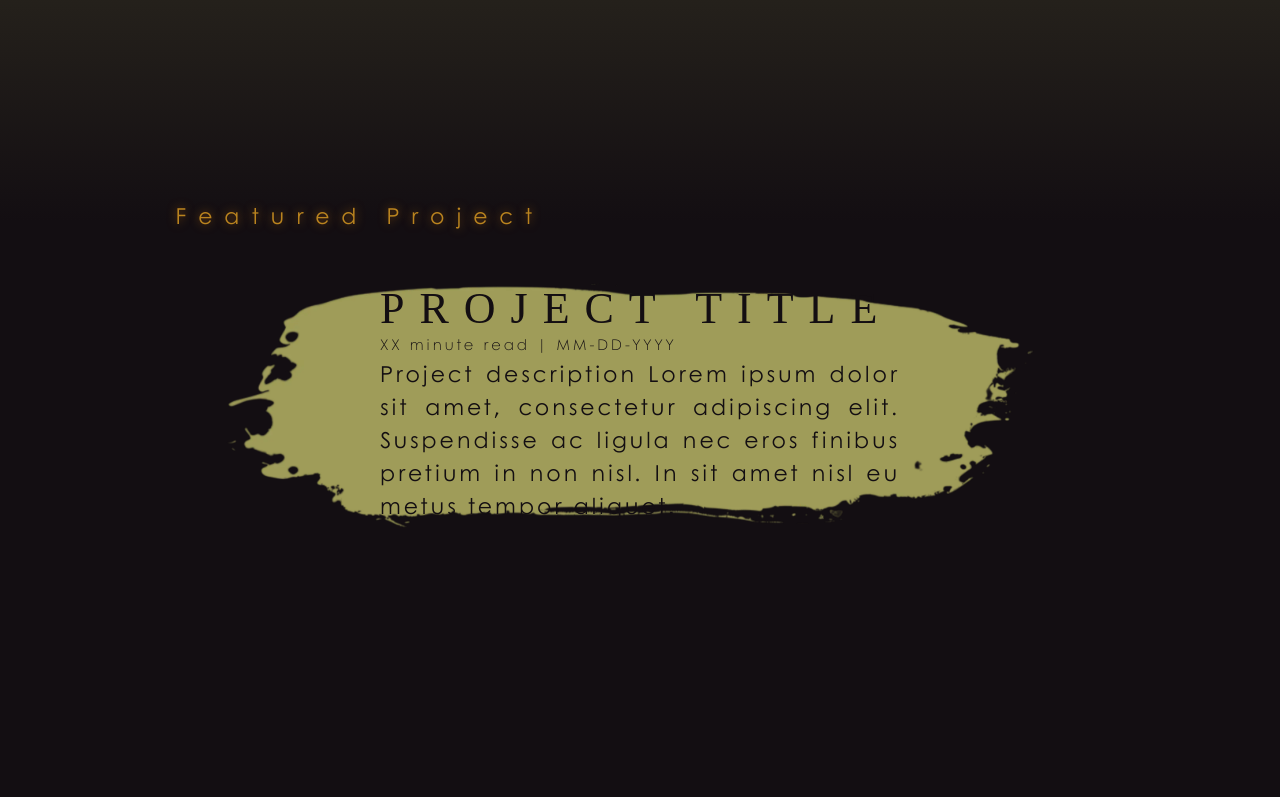
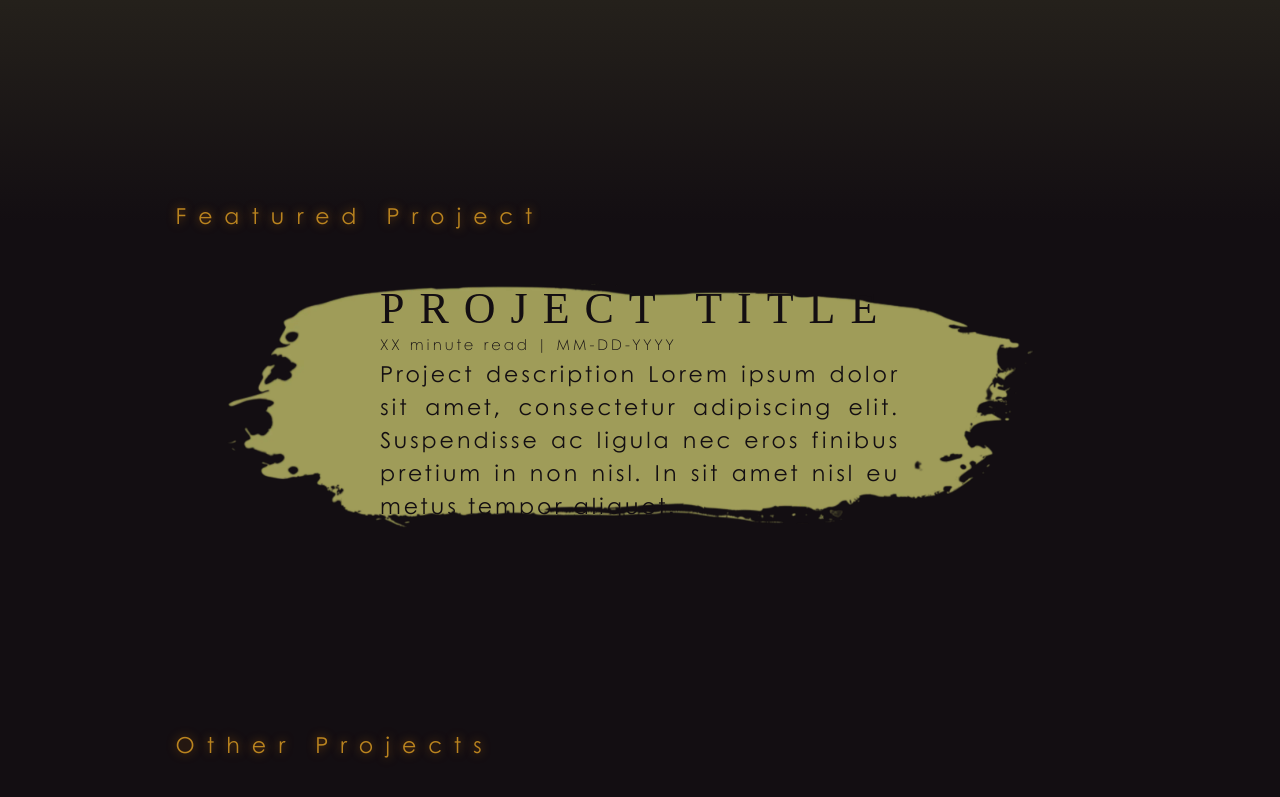
Before and after one commit to siriusgoob/goob.art, a React (Vite) app: page /projects in a window 1280 px wide. Shown: the part 579-1376 px from the top of the page. Before the commit the page ends 1114 px from the top, so only its background shows below. Built offline with nearby package versions, Linux system fonts and the light colour scheme; a web font is replaced by a local one.

Commit message:
Update ProjectsPage.tsx

```diff
--- a/src/pages/ProjectsPage.tsx
+++ b/src/pages/ProjectsPage.tsx
@@ -1,9 +1,19 @@
 import { Box, Container, Typography, useTheme } from "@mui/material";
 import dividingBrush from "../assets/images/dividing_brush.webp";
 import featuredProjectBrush from "../assets/images/featured_project_brush.webp";
+import projectCard1 from "../assets/images/project_card_1.webp";
+import projectCard2 from "../assets/images/project_card_2.webp";
+import projectCard3 from "../assets/images/project_card_3.webp";
+import projectCard4 from "../assets/images/project_card_4.webp";
 
 function ProjectsPage() {
   const theme = useTheme();
+  const projectCardImages = [
+    projectCard1,
+    projectCard2,
+    projectCard3,
+    projectCard4,
+  ];
 
   return (
     <Container
@@ -80,6 +90,7 @@ function ProjectsPage() {
             alignItems="center"
             display="flex"
             flexDirection="column"
+            mb="200px"
             width="100%"
           >
             <Typography
@@ -133,29 +144,28 @@ function ProjectsPage() {
                 </Typography>
               </Box>
             </Box>
-            {/* <Box
-              minHeight="100%"
-              height="auto"
+          </Box>
+          <Box
+            alignItems="center"
+            display="flex"
+            flexDirection="column"
+            mb="200px"
+            width="100%"
+          >
+            <Typography
+              mb="40px"
               sx={{
-                backgroundImage: `url(${featuredProjectBrush})`,
-                backgroundPosition: "center",
-                backgroundRepeat: "no-repeat",
-                backgroundSize: "cover",
+                color: theme.palette.accent.light,
+                textShadow: `0 0 10px ${theme.palette.accent.main}`,
               }}
-              width="90%"
+              variant="h3"
+              width="100%"
             >
-              <Box display="flex" flexDirection="column" width="100%">
-                <Typography variant="h1">Project Title</Typography>
-                <Typography variant="subtitle1">
-                  XX minute read | MM-DD-YYYY
-                </Typography>
-                <Typography variant="body1">
-                  Project description Lorem ipsum dolor sit amet, consectetur
-                  adipiscing elit. Suspendisse ac ligula nec eros finibus pretium
-                  in non nisl. In sit amet nisl eu metus tempor aliquet.
-                </Typography>
-              </Box>
-            </Box> */}
+              Other Projects
+            </Typography>
+            <Box display="flex" width="100%">
+
+            </Box>
           </Box>
         </Box>
       </Box>
```
